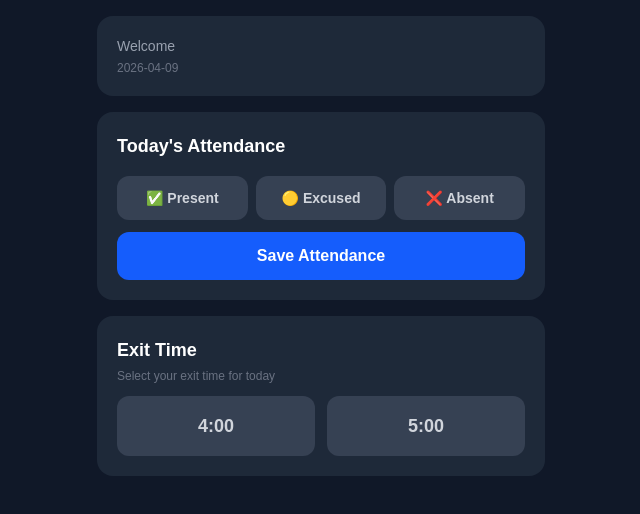
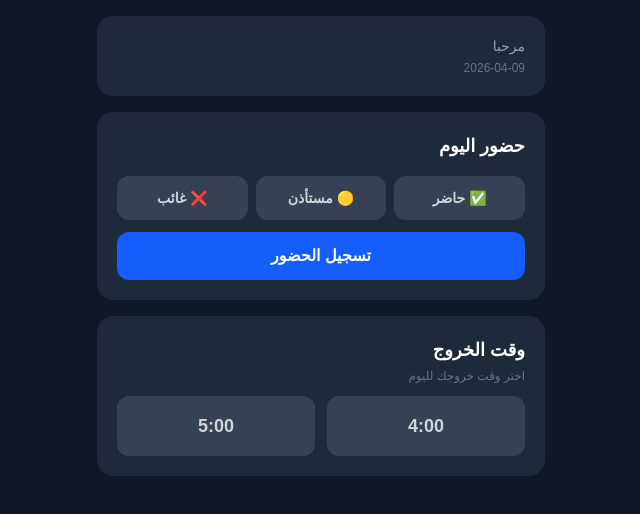
Before and after one commit to alkabby/utmn-coordinating, a Next.js app: page /employee in a window 1280 px wide. Shown: the top 514 px of the page, without its empty margins (319-959 px from the left). Built offline with nearby package versions, Linux system fonts and the light colour scheme.

Commit message:
arabic ui

```diff
--- a/app/admin/page.tsx
+++ b/app/admin/page.tsx
@@ -2,20 +2,9 @@
 import { useEffect, useState, useCallback } from "react";
 
 type Employee = { id: string; name: string; status: string };
-type AttendanceRow = {
-  employeeName: string;
-  status: string;
-  reason: string;
-  timestamp: string;
-};
+type AttendanceRow = { employeeName: string; status: string; reason: string; timestamp: string };
 type ExitRow = { employeeName: string; exitTime: string };
-
-type EmployeeStatus = {
-  name: string;
-  attendance: string;
-  reason: string;
-  exitTime: string;
-};
+type EmployeeStatus = { name: string; attendance: string; reason: string; exitTime: string };
 
 const TODAY = new Date().toISOString().split("T")[0];
 
@@ -42,20 +31,18 @@ export default function AdminPage() {
       const ex = exits.find((e) => e.employeeName === emp.name);
       return {
         name: emp.name,
-        attendance: att?.status || "No report",
+        attendance: att?.status || "لم يبلّغ",
         reason: att?.reason || "",
         exitTime: ex?.exitTime || "-",
       };
     });
 
     setData(merged);
-    setLastUpdate(new Date().toLocaleTimeString("en-US"));
+    setLastUpdate(new Date().toLocaleTimeString("ar-SA"));
     setLoading(false);
   }, []);
 
-  useEffect(() => {
-    load(date);
-  }, [date, load]);
+  useEffect(() => { load(date); }, [date, load]);
 
   useEffect(() => {
     if (date !== TODAY) return;
@@ -64,47 +51,46 @@ export default function AdminPage() {
   }, [date, load]);
 
   const counts = {
-    present: data.filter((d) => d.attendance === "Present").length,
-    excused: data.filter((d) => d.attendance === "Excused").length,
-    absent: data.filter((d) => d.attendance === "Absent").length,
-    unknown: data.filter((d) => d.attendance === "No report").length,
+    present: data.filter((d) => d.attendance === "حاضر").length,
+    excused: data.filter((d) => d.attendance === "مستأذن").length,
+    absent: data.filter((d) => d.attendance === "غائب").length,
+    unknown: data.filter((d) => d.attendance === "لم يبلّغ").length,
     early: data.filter((d) => d.exitTime === "4:00").length,
     late: data.filter((d) => d.exitTime === "5:00").length,
   };
 
-  const attendanceColor = (status: string) => {
-    if (status === "Present") return "text-green-400";
-    if (status === "Excused") return "text-yellow-400";
-    if (status === "Absent") return "text-red-400";
+  const attendanceColor = (s: string) => {
+    if (s === "حاضر") return "text-green-400";
+    if (s === "مستأذن") return "text-yellow-400";
+    if (s === "غائب") return "text-red-400";
     return "text-gray-500";
   };
 
-  const attendanceBg = (status: string) => {
-    if (status === "Present") return "bg-green-900/30";
-    if (status === "Excused") return "bg-yellow-900/30";
-    if (status === "Absent") return "bg-red-900/30";
+  const attendanceBg = (s: string) => {
+    if (s === "حاضر") return "bg-green-900/30";
+    if (s === "مستأذن") return "bg-yellow-900/30";
+    if (s === "غائب") return "bg-red-900/30";
     return "";
   };
 
-  const attendanceIcon = (status: string) => {
-    if (status === "Present") return "✅ Present";
-    if (status === "Excused") return "🟡 Excused";
-    if (status === "Absent") return "❌ Absent";
-    return "❓ No report";
+  const attendanceIcon = (s: string) => {
+    if (s === "حاضر") return "✅ حاضر";
+    if (s === "مستأذن") return "🟡 مستأذن";
+    if (s === "غائب") return "❌ غائب";
+    return "❓ لم يبلّغ";
   };
 
   return (
-    <main className="min-h-screen bg-gray-900 p-4">
+    <main className="min-h-screen bg-gray-900 p-4" dir="rtl">
       <div className="max-w-2xl mx-auto space-y-4">
 
-        {/* Header */}
         <div className="bg-gray-800 rounded-2xl p-5 flex items-center justify-between">
           <div>
-            <h1 className="text-2xl font-bold text-white">Schedule Dashboard</h1>
+            <h1 className="text-2xl font-bold text-white">لوحة المنسق</h1>
             {lastUpdate && (
               <p className="text-gray-500 text-xs mt-1">
-                Last updated: {lastUpdate}
-                {date === TODAY && " (auto-refreshes every minute)"}
+                آخر تحديث: {lastUpdate}
+                {date === TODAY && " (يتحدث تلقائياً)"}
               </p>
             )}
           </div>
@@ -112,11 +98,10 @@ export default function AdminPage() {
             onClick={() => load(date)}
             className="bg-gray-700 hover:bg-gray-600 text-white px-4 py-2 rounded-xl text-sm transition"
           >
-            Refresh
+            تحديث
           </button>
         </div>
 
-        {/* Date picker */}
         <div className="bg-gray-800 rounded-2xl p-4">
           <input
             type="date"
@@ -126,40 +111,36 @@ export default function AdminPage() {
           />
         </div>
 
-        {/* Summary */}
         <div className="grid grid-cols-3 gap-3">
           <div className="bg-gray-800 rounded-2xl p-4 text-center">
             <p className="text-green-400 text-2xl font-bold">{counts.present}</p>
-            <p className="text-gray-400 text-xs mt-1">Present</p>
+            <p className="text-gray-400 text-xs mt-1">حاضر</p>
           </div>
           <div className="bg-gray-800 rounded-2xl p-4 text-center">
             <p className="text-yellow-400 text-2xl font-bold">{counts.excused}</p>
-            <p className="text-gray-400 text-xs mt-1">Excused</p>
+            <p className="text-gray-400 text-xs mt-1">مستأذن</p>
           </div>
           <div className="bg-gray-800 rounded-2xl p-4 text-center">
             <p className="text-red-400 text-2xl font-bold">{counts.absent + counts.unknown}</p>
-            <p className="text-gray-400 text-xs mt-1">Absent / No report</p>
+            <p className="text-gray-400 text-xs mt-1">غائب / لم يبلّغ</p>
           </div>
         </div>
 
         <div className="grid grid-cols-2 gap-3">
           <div className="bg-gray-800 rounded-2xl p-4 text-center">
             <p className="text-blue-400 text-2xl font-bold">{counts.early}</p>
-            <p className="text-gray-400 text-xs mt-1">Exit 4:00</p>
+            <p className="text-gray-400 text-xs mt-1">خروج 4:00</p>
           </div>
           <div className="bg-gray-800 rounded-2xl p-4 text-center">
             <p className="text-orange-400 text-2xl font-bold">{counts.late}</p>
-            <p className="text-gray-400 text-xs mt-1">Exit 5:00</p>
+            <p className="text-gray-400 text-xs mt-1">خروج 5:00</p>
           </div>
         </div>
 
-        {/* Employee list */}
         <div className="bg-gray-800 rounded-2xl p-5">
-          <h2 className="text-white font-bold text-lg mb-4">
-            Employees ({data.length})
-          </h2>
+          <h2 className="text-white font-bold text-lg mb-4">الموظفون ({data.length})</h2>
           {loading ? (
-            <p className="text-gray-400 text-center py-8">Loading...</p>
+            <p className="text-gray-400 text-center py-8">جاري التحميل...</p>
           ) : (
             <div className="flex flex-col gap-2">
               {data.map((emp) => (
@@ -170,23 +151,17 @@ export default function AdminPage() {
                   <div className="flex-1 min-w-0">
                     <p className="text-white font-bold text-sm">{emp.name}</p>
                     {emp.reason && (
-                      <p className="text-gray-400 text-xs truncate mt-0.5">
-                        {emp.reason}
-                      </p>
+                      <p className="text-gray-400 text-xs truncate mt-0.5">{emp.reason}</p>
                     )}
                   </div>
                   <span className={`text-sm font-bold shrink-0 ${attendanceColor(emp.attendance)}`}>
                     {attendanceIcon(emp.attendance)}
                   </span>
-                  <span
-                    className={`text-xs font-bold px-2 py-1 rounded-lg shrink-0 ${
-                      emp.exitTime === "4:00"
-                        ? "bg-blue-600 text-white"
-                        : emp.exitTime === "5:00"
-                        ? "bg-orange-600 text-white"
-                        : "bg-gray-600 text-gray-400"
-                    }`}
-                  >
+                  <span className={`text-xs font-bold px-2 py-1 rounded-lg shrink-0 ${
+                    emp.exitTime === "4:00" ? "bg-blue-600 text-white"
+                    : emp.exitTime === "5:00" ? "bg-orange-600 text-white"
+                    : "bg-gray-600 text-gray-400"
+                  }`}>
                     {emp.exitTime === "-" ? "—" : emp.exitTime}
                   </span>
                 </div>
--- a/app/api/sheets/route.ts
+++ b/app/api/sheets/route.ts
@@ -82,7 +82,7 @@ export async function GET(req: Request) {
     }));
     return NextResponse.json({ employees });
   } catch (e) {
-    return NextResponse.json({ error: String(e), sheetId: process.env.GOOGLE_SHEET_ID, hasAccount: !!process.env.GOOGLE_SERVICE_ACCOUNT }, { status: 500 });
+    return NextResponse.json({ error: String(e) }, { status: 500 });
   }
 }
 
--- a/app/employee/page.tsx
+++ b/app/employee/page.tsx
@@ -10,7 +10,7 @@ function EmployeeContent() {
   const params = useSearchParams();
   const name = params.get("name") || "";
 
-  const [attendance, setAttendance] = useState<"Present" | "Excused" | "Absent" | "">("");
+  const [attendance, setAttendance] = useState<"حاضر" | "مستأذن" | "غائب" | "">("");
   const [reason, setReason] = useState("");
   const [attendanceSaved, setAttendanceSaved] = useState(false);
 
@@ -56,9 +56,9 @@ function EmployeeContent() {
   }, [name]);
 
   const saveAttendance = async () => {
-    if (!attendance) return alert("Please select your status");
-    if ((attendance === "Excused" || attendance === "Absent") && !reason.trim())
-      return alert("Please provide a reason");
+    if (!attendance) return alert("اختر حالتك");
+    if ((attendance === "مستأذن" || attendance === "غائب") && !reason.trim())
+      return alert("اكتب سبب الاستئذان");
     await fetch("/api/sheets", {
       method: "POST",
       body: JSON.stringify({
@@ -70,7 +70,7 @@ function EmployeeContent() {
       }),
     });
     setAttendanceSaved(true);
-    showMsg("Attendance saved");
+    showMsg("تم تسجيل الحضور");
   };
 
   const saveExitTime = async (time: "4:00" | "5:00") => {
@@ -85,7 +85,7 @@ function EmployeeContent() {
       }),
     });
     setExitSaved(true);
-    showMsg("Exit time saved");
+    showMsg("تم تسجيل وقت الخروج");
   };
 
   const showMsg = (text: string) => {
@@ -94,51 +94,51 @@ function EmployeeContent() {
   };
 
   return (
-    <main className="min-h-screen bg-gray-900 p-4">
+    <main className="min-h-screen bg-gray-900 p-4" dir="rtl">
       <div className="max-w-md mx-auto space-y-4">
 
-        {/* Header */}
+        {/* الهيدر */}
         <div className="bg-gray-800 rounded-2xl p-5">
-          <p className="text-gray-400 text-sm">Welcome</p>
+          <p className="text-gray-400 text-sm">مرحبا</p>
           <h1 className="text-2xl font-bold text-white">{name}</h1>
           <p className="text-gray-500 text-xs mt-1">{TODAY}</p>
         </div>
 
-        {/* Attendance */}
+        {/* تسجيل الحضور */}
         <div className="bg-gray-800 rounded-2xl p-5">
           <h2 className="text-white font-bold text-lg mb-4">
-            Today&apos;s Attendance
+            حضور اليوم
             {attendanceSaved && (
-              <span className="text-xs text-green-400 font-normal ml-2">
-                (saved — you can update)
+              <span className="text-xs text-green-400 font-normal mr-2">
+                (مسجّل - يمكنك التعديل)
               </span>
             )}
           </h2>
           <div className="flex gap-2 mb-3">
-            {(["Present", "Excused", "Absent"] as const).map((s) => (
+            {(["حاضر", "مستأذن", "غائب"] as const).map((s) => (
               <button
                 key={s}
                 onClick={() => { setAttendance(s); setReason(""); }}
                 className={`flex-1 py-3 rounded-xl font-bold text-sm transition ${
                   attendance === s
-                    ? s === "Present"
+                    ? s === "حاضر"
                       ? "bg-green-600 text-white"
-                      : s === "Excused"
+                      : s === "مستأذن"
                       ? "bg-yellow-600 text-white"
                       : "bg-red-600 text-white"
                     : "bg-gray-700 text-gray-300 hover:bg-gray-600"
                 }`}
               >
-                {s === "Present" ? "✅ Present" : s === "Excused" ? "🟡 Excused" : "❌ Absent"}
+                {s === "حاضر" ? "✅ حاضر" : s === "مستأذن" ? "🟡 مستأذن" : "❌ غائب"}
               </button>
             ))}
           </div>
-          {(attendance === "Excused" || attendance === "Absent") && (
+          {(attendance === "مستأذن" || attendance === "غائب") && (
             <input
               type="text"
               value={reason}
               onChange={(e) => setReason(e.target.value)}
-              placeholder="Enter reason..."
+              placeholder="اكتب السبب..."
               className="w-full bg-gray-700 text-white rounded-xl px-4 py-3 mb-3 outline-none focus:ring-2 focus:ring-yellow-500"
             />
           )}
@@ -146,23 +146,23 @@ function EmployeeContent() {
             onClick={saveAttendance}
             className="w-full bg-blue-600 hover:bg-blue-700 text-white font-bold py-3 rounded-xl transition"
           >
-            {attendanceSaved ? "Update Attendance" : "Save Attendance"}
+            {attendanceSaved ? "تعديل الحضور" : "تسجيل الحضور"}
           </button>
         </div>
 
-        {/* Exit Time */}
+        {/* وقت الخروج */}
         <div className="bg-gray-800 rounded-2xl p-5">
-          <h2 className="text-white font-bold text-lg mb-1">Exit Time</h2>
+          <h2 className="text-white font-bold text-lg mb-1">وقت الخروج</h2>
           {exitSaved ? (
             <p className="text-gray-400 text-xs mb-3">
-              Current:{" "}
+              وقتك الحالي:{" "}
               <span className={`font-bold ${exitTime === "4:00" ? "text-blue-400" : "text-orange-400"}`}>
                 {exitTime}
               </span>
-              {" "}— you can change anytime
+              {" "}— يمكنك التغيير في أي وقت
             </p>
           ) : (
-            <p className="text-gray-500 text-xs mb-3">Select your exit time for today</p>
+            <p className="text-gray-500 text-xs mb-3">اختر وقت خروجك لليوم</p>
           )}
           <div className="flex gap-3">
             <button
@@ -188,17 +188,17 @@ function EmployeeContent() {
           </div>
         </div>
 
-        {/* Confirmation message */}
+        {/* رسالة تأكيد */}
         {msg && (
           <div className="bg-green-800 text-green-200 text-center py-3 rounded-xl font-bold">
             {msg}
           </div>
         )}
 
-        {/* Past shifts */}
+        {/* الورديات السابقة */}
         {schedule.length > 0 && (
           <div className="bg-gray-800 rounded-2xl p-5">
-            <h2 className="text-white font-bold text-lg mb-4">Past Shifts</h2>
+            <h2 className="text-white font-bold text-lg mb-4">ورديات سابقة</h2>
             <div className="flex flex-col gap-2">
               {schedule
                 .sort((a, b) => (a.date > b.date ? -1 : 1))
@@ -233,7 +233,7 @@ export default function EmployeePage() {
     <Suspense
       fallback={
         <div className="min-h-screen bg-gray-900 flex items-center justify-center text-white">
-          Loading...
+          جاري التحميل...
         </div>
       }
     >
```
Also changed, not shown: app/page.tsx (+11 -11 lines).
